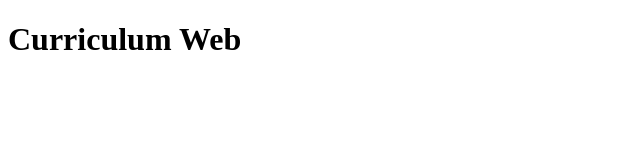
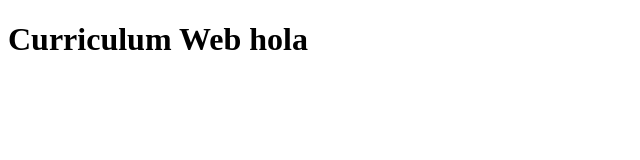
Before and after one commit to DemonHand/ejemplogrupojueves, a plain HTML site: page index.html in a window 1280 px wide. Shown: the whole page, without its empty margins (0-640 px from the left). Drawn offline with Linux system fonts and the light colour scheme.

Commit message:
Mi segundo commit

```diff
--- a/index.html
+++ b/index.html
@@ -6,6 +6,8 @@
     <title>Parcial 2</title>
 </head>
 <body>
-    <h1>Curriculum Web</h1>
+    <h1>Curriculum Web
+        hola
+    </h1>
 </body>
 </html>
```
